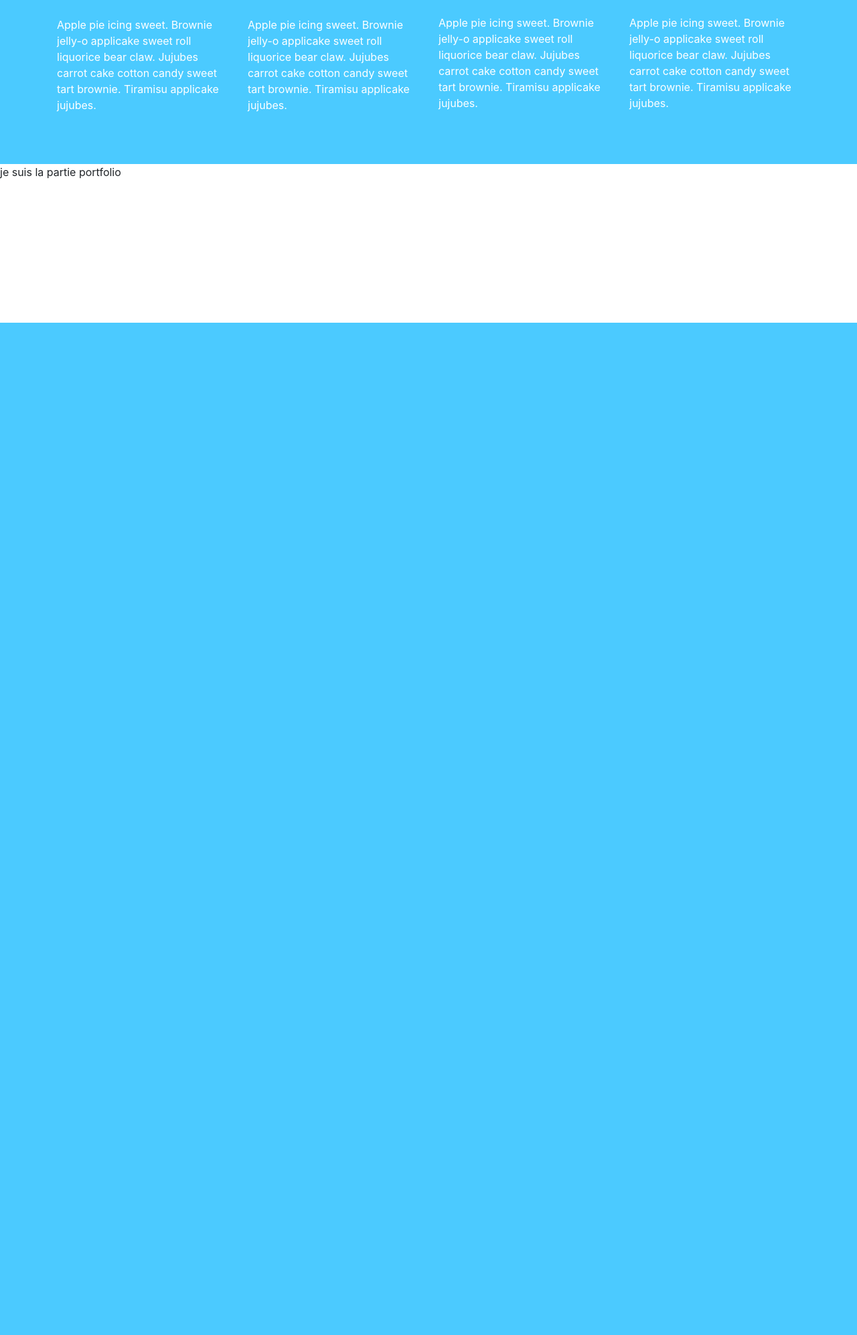
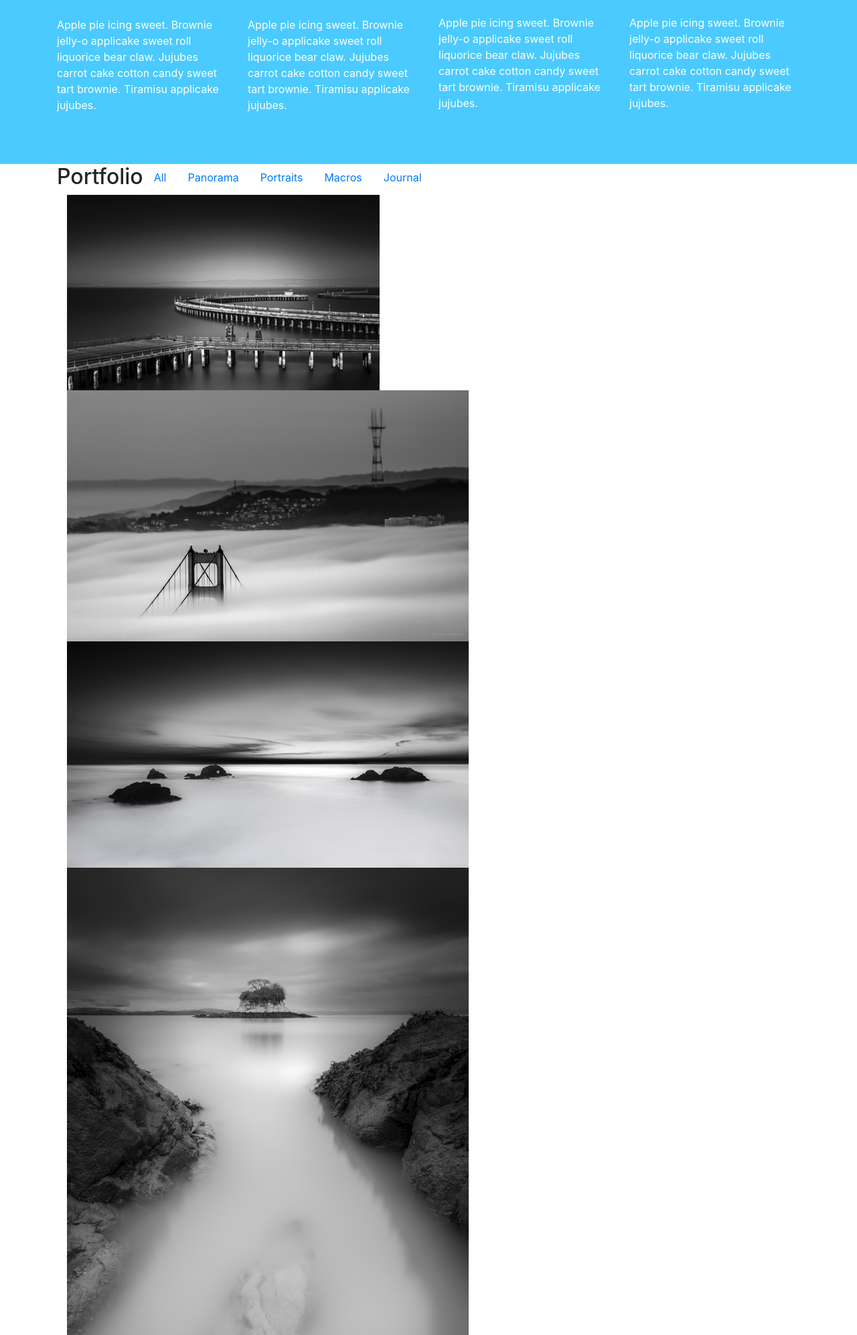
Before and after one commit to AlisonMessaoudi/Blueasy, a PHP site: page / in a window 1280 px wide. Shown: the part 318-2312 px from the top of the page at 67% size. Before the commit the page ends 800 px from the top, so only its background shows below. Run offline with PHP 8.4, Linux system fonts and the light colour scheme.

Commit message:
Update portfolio.php

```diff
--- a/portfolio.php
+++ b/portfolio.php
@@ -1 +1,75 @@
-<p>je suis la partie portfolio</p>
+<section id="portfolio" class="container">
+
+    <div id="header_portfolio" class="container row">
+
+        <div class="column">
+            <h2>Portfolio</h2>
+            <div class="trait"></div>
+        </div>
+
+
+        <nav class="justify-content-end">
+            <ul class="nav">
+                <li class="nav-item">
+                    <a class="nav-link active" aria-current="page" href="#">All</a>
+                </li>
+                <li class="nav-item">
+                    <a class="nav-link" href="#">Panorama</a>
+                </li>
+                <li class="nav-item">
+                    <a class="nav-link" href="#">Portraits</a>
+                </li>
+                <li class="nav-item">
+                    <a class="nav-link" href="#">Macros</a>
+                </li>
+                <li class="nav-item">
+                    <a class="nav-link" href="#">Journal</a>
+                </li>
+            </ul>
+        </nav>
+
+    </div>
+
+    <div class="container">
+
+        <div class="row">
+
+            <div class="col">
+                <img src="images/portfolio/1.png" alt="Image de pont"/>
+            </div>
+            <div class="col">
+                <img src="images/portfolio/2.png" alt="Image de pont brumeux"/>
+            </div>
+            <div class="col">
+                <img src="images/portfolio/3.png" alt="Image de lac brumeux"/>
+            </div>
+            <div class="col">
+                <img src="images/portfolio/4.png" alt="Image de lac brumeux"/>
+            </div>
+
+        </div>
+
+        <div class="row">
+
+            <div class="col">
+                <img src="IMAGES/PORTFOLIO/5.png" alt="Image de chalet en montagne"/>
+            </div>
+            <div class="col">
+                <img src="IMAGES/PORTFOLIO/6.png" alt="Image de vague avec un surfer"/>
+            </div>
+            <div class="col">
+                <img src="IMAGES/PORTFOLIO/7.png" alt="Image de Montagne"/>
+            </div>
+            <div class="col">
+                <img src="IMAGES/PORTFOLIO/8.png" alt="Image de Montagne"/>
+            </div>
+
+        </div>
+
+    </div>
+
+</div>
+
+
+
+</section>
```
